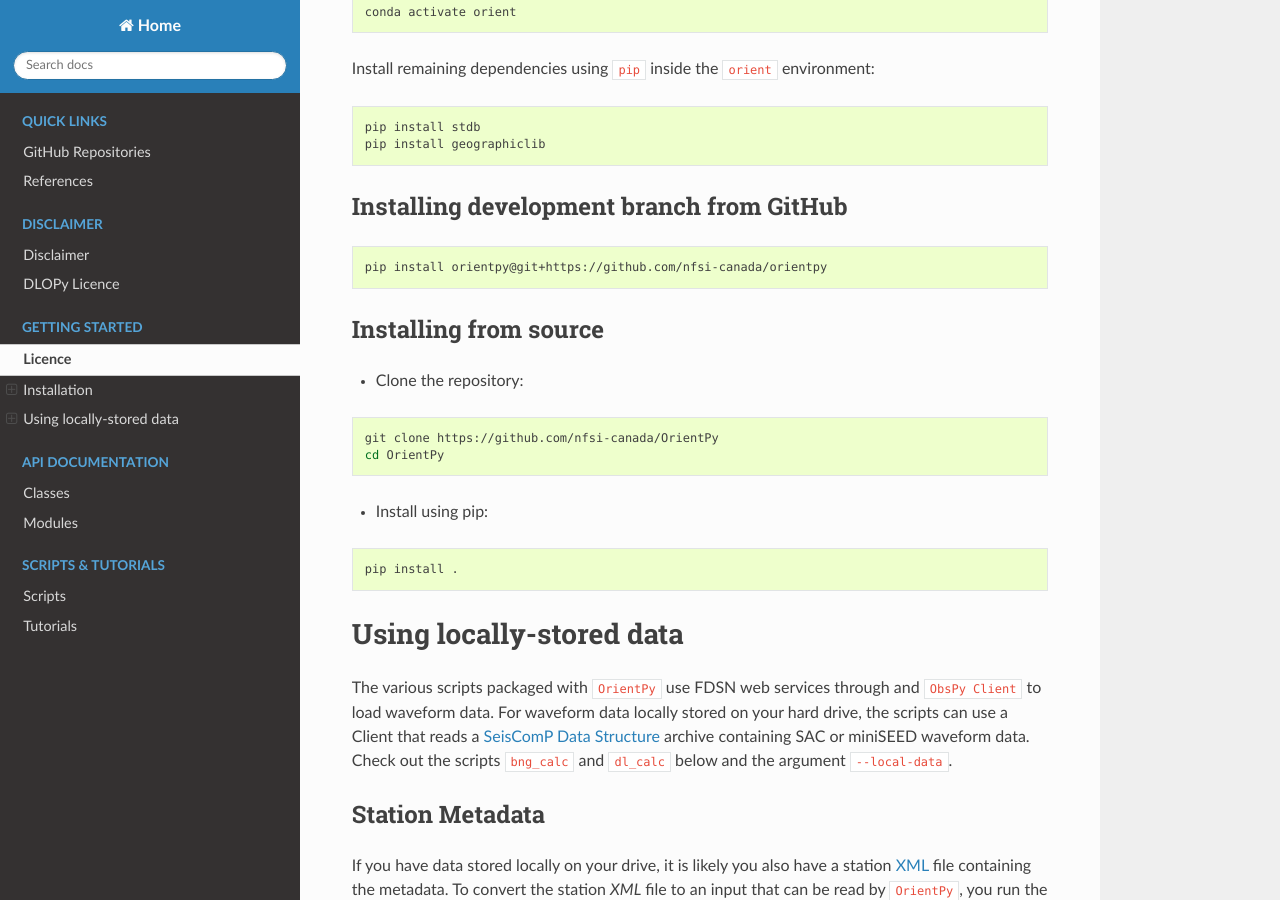
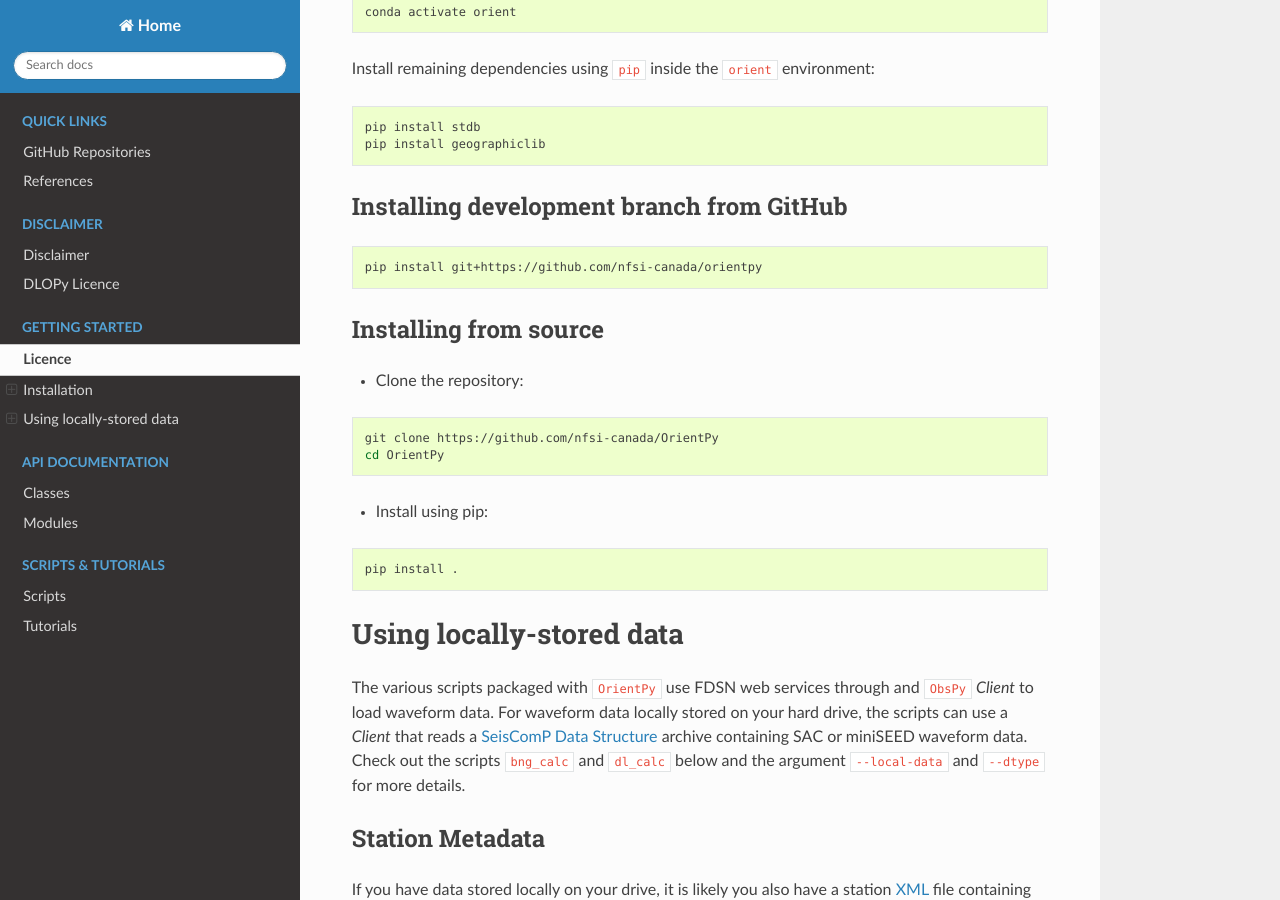
Before and after one commit to nfsi-canada/OrientPy, a Sphinx documentation site: the page built from docs/orientpy.rst, in a window 1280 px wide and 900 px high, scrolled down 1430 px. Built offline with Sphinx 7.4.7 and the Read the Docs theme 3.1.0, drawn with Linux system fonts in a browser that asks for light colours.

Commit message:
updated docs

```diff
--- a/docs/orientpy.rst
+++ b/docs/orientpy.rst
@@ -67,7 +67,7 @@ Installing development branch from GitHub
 
 .. sourcecode:: bash
 
-   pip install orientpy@git+https://github.com/nfsi-canada/orientpy
+   pip install git+https://github.com/nfsi-canada/orientpy
 
 Installing from source
 ----------------------
@@ -88,7 +88,7 @@ Installing from source
 Using locally-stored data
 =========================
 
-The various scripts packaged with ``OrientPy`` use FDSN web services through and ``ObsPy Client`` to load waveform data. For waveform data locally stored on your hard drive, the scripts can use a Client that reads a `SeisComP Data Structure <https://docs.obspy.org/packages/autogen/obspy.clients.filesystem.sds.html>`_ archive containing SAC or miniSEED waveform data. Check out the scripts ``bng_calc`` and ``dl_calc`` below and the argument ``--local-data``.
+The various scripts packaged with ``OrientPy`` use FDSN web services through and ``ObsPy`` `Client` to load waveform data. For waveform data locally stored on your hard drive, the scripts can use a `Client` that reads a `SeisComP Data Structure <https://docs.obspy.org/packages/autogen/obspy.clients.filesystem.sds.html>`_ archive containing SAC or miniSEED waveform data. Check out the scripts ``bng_calc`` and ``dl_calc`` below and the argument ``--local-data`` and ``--dtype`` for more details.
 
 Station Metadata
 ----------------
```
